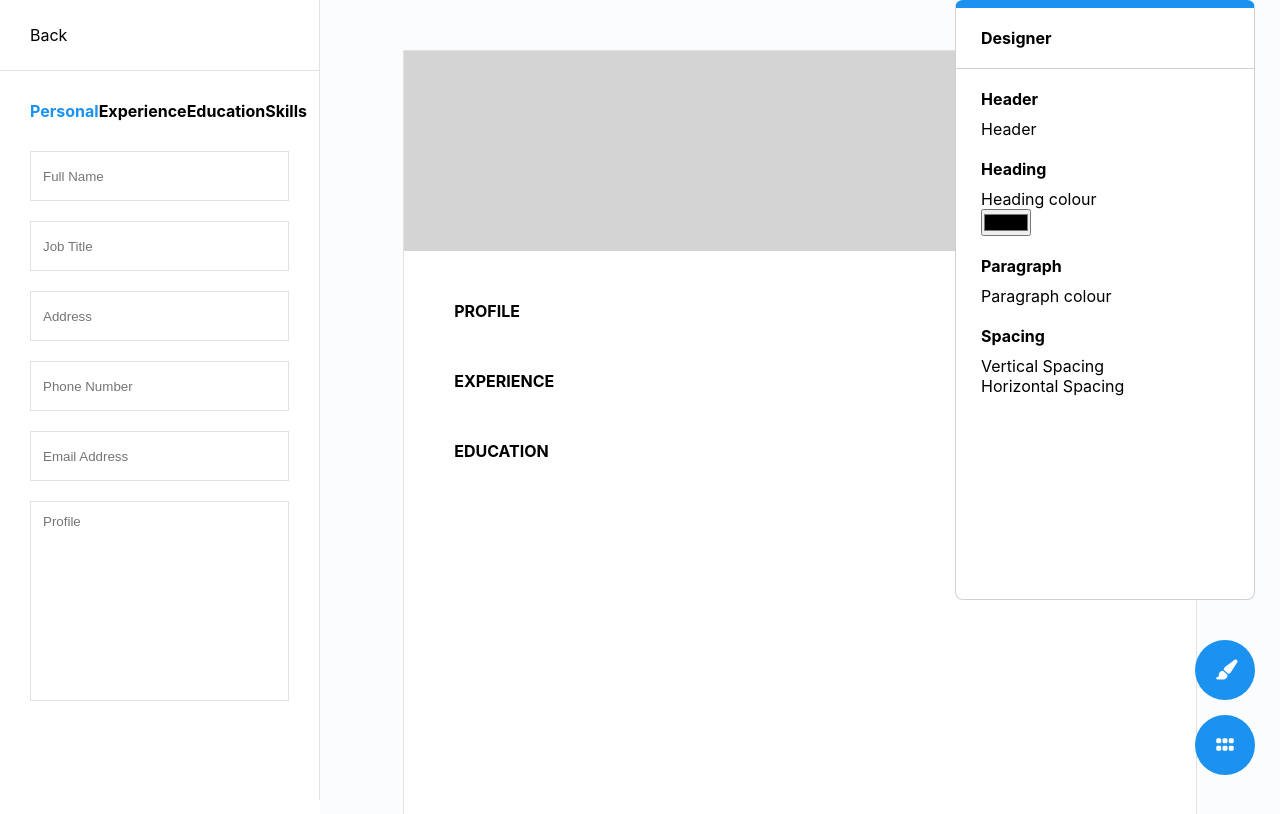
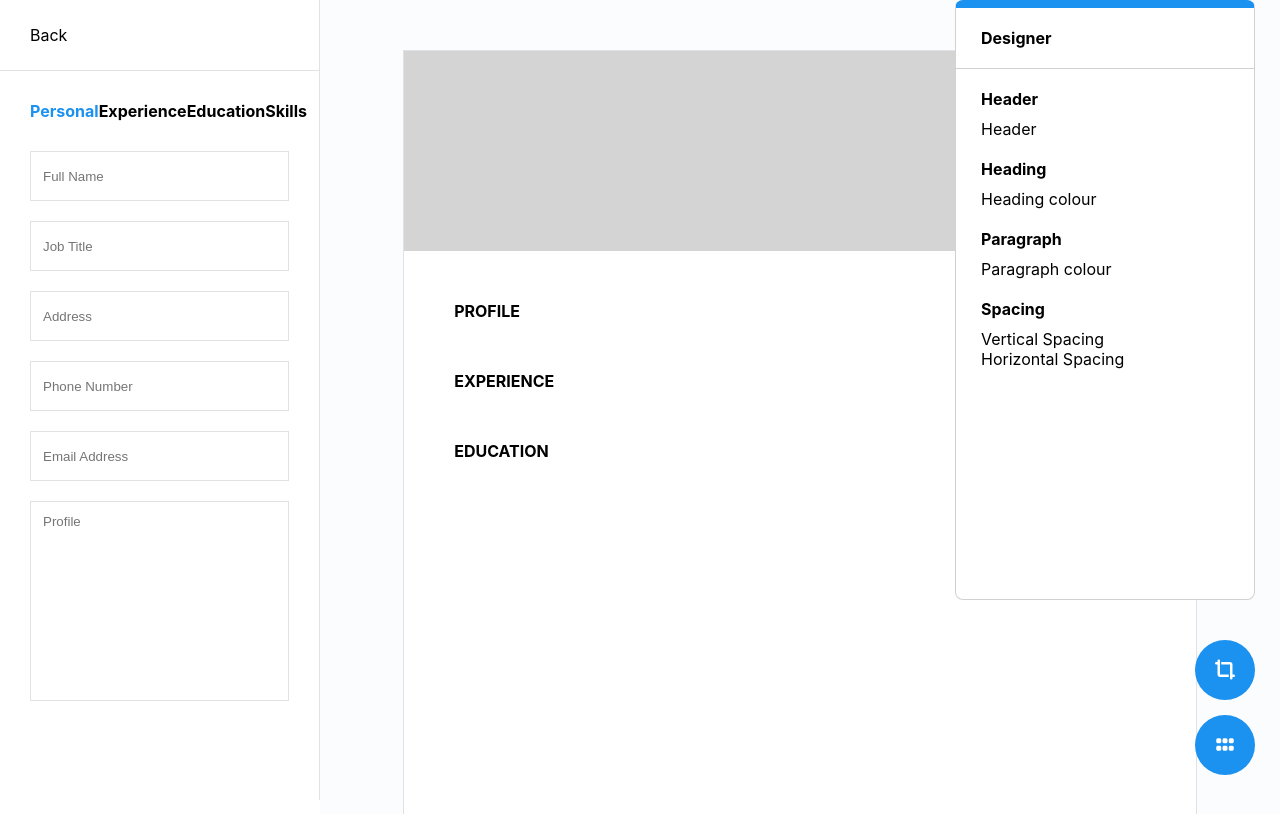
Before and after one commit to emmanuelojiji/resume-pal, a React (Create React App) app: page /editor in a window 1280 px wide. Both pictures are taken after a click on the element 1225 px from the left and 670 px from the top of the page. Shown: the top 814 px of the page. Built offline with nearby package versions, Linux system fonts and the light colour scheme.

Commit message:
Changed designer icon

```diff
--- a/src/Components/Designer.js
+++ b/src/Components/Designer.js
@@ -11,7 +11,7 @@ const Designer = () => {
       <div className="designer-row">
         <h4 class="designer-sub-heading">Heading</h4>
         <span>Heading colour</span>
-        <input type="color"></input>
+
       </div>
       <div className="designer-row">
         <h4 class="designer-sub-heading">Paragraph</h4>
--- a/src/Pages/Editor.js
+++ b/src/Pages/Editor.js
@@ -388,7 +388,7 @@ const Editor = () => {
               : setDesignerVisible(true)
           }
         >
-          <i class="fa-solid fa-paintbrush"></i>
+          <i class="fa-solid fa-crop-simple"></i>
         </div>
 
         <div
```
